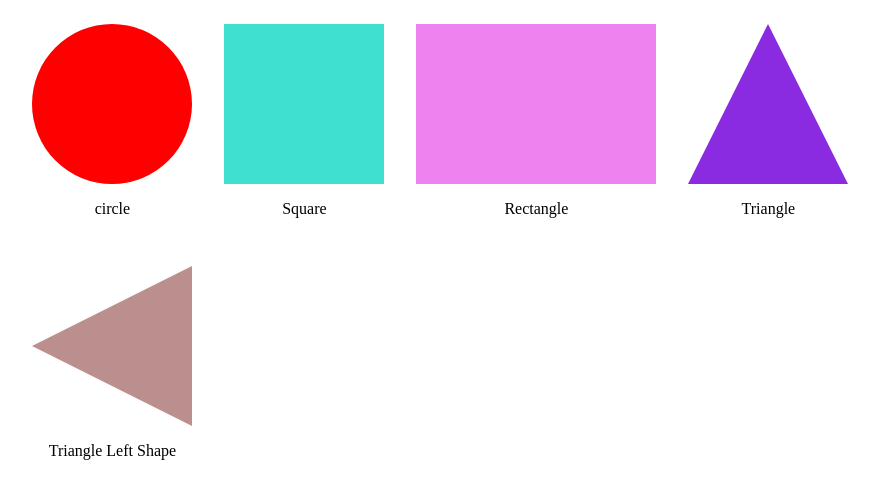
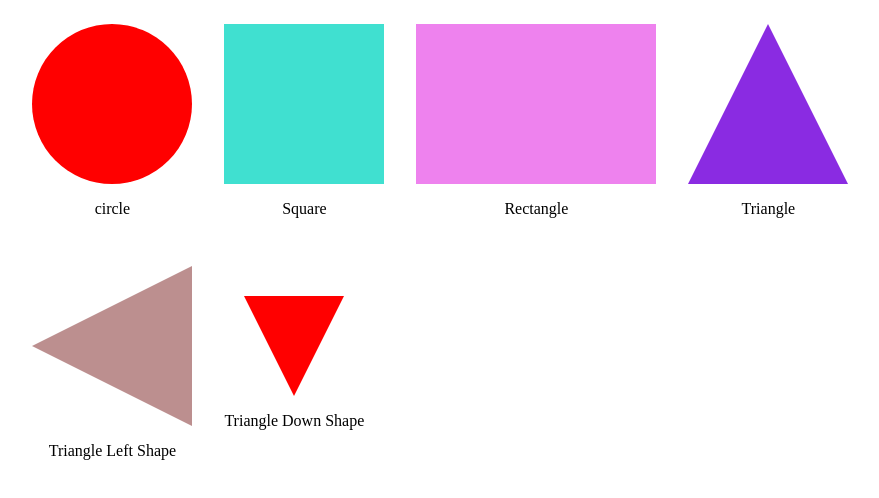
Before and after one commit to aishacodes/Shape-Bank, a plain HTML site: page index.html in a window 1280 px wide. Shown: the whole page, without its empty margins (118-997 px from the left). Drawn offline with Linux system fonts and the light colour scheme.

Commit message:
updated codebase

```diff
--- a/css/style.css
+++ b/css/style.css
@@ -55,3 +55,11 @@ span {
     background-color: lightcoral;
     shape-outside: inset(20px 5px 30px 10px);
 }
+
+.triangle-down {
+    width: 0;
+    height: 0;
+    border-left: 50px solid transparent;
+    border-right: 50px solid transparent;
+    border-top: 100px solid red;
+}
--- a/index.html
+++ b/index.html
@@ -41,7 +41,12 @@
             </div>
             <p>Triangle Left Shape</p>
         </span>
+        <span>
+    <div class="triangle-down">
 
+    </div>
+    <p>Triangle Down Shape</p>
+</span>
 
 
     </div>
```
